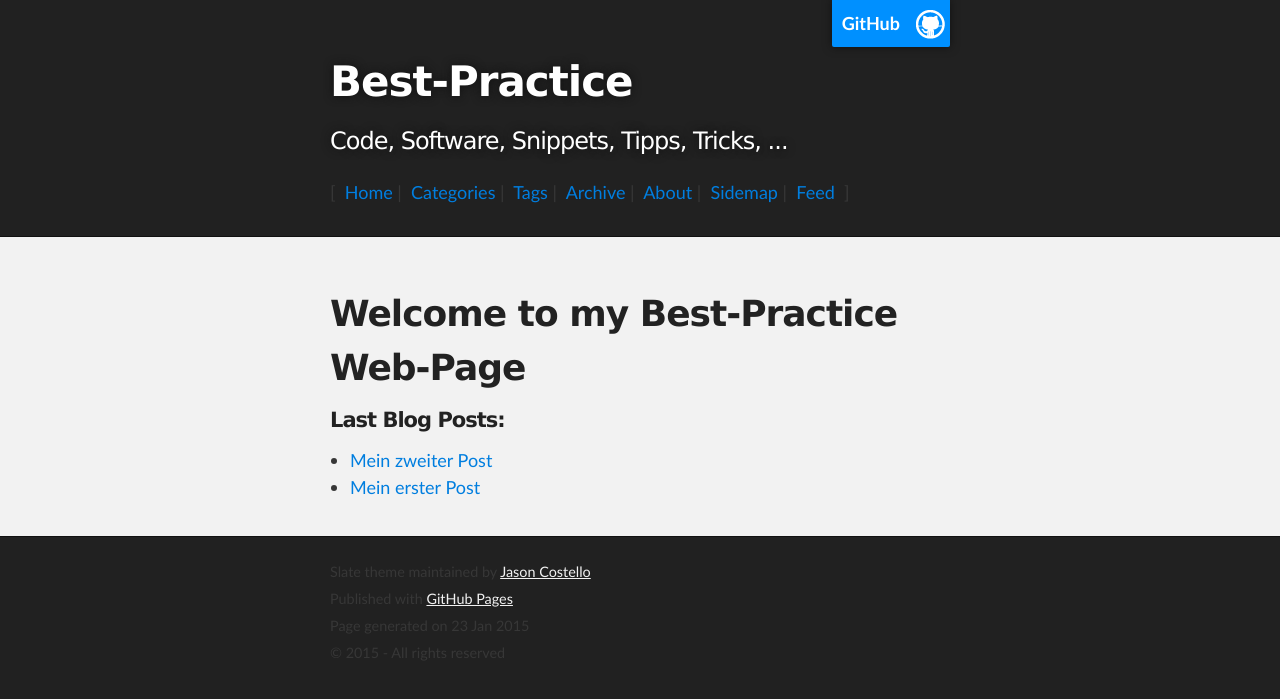
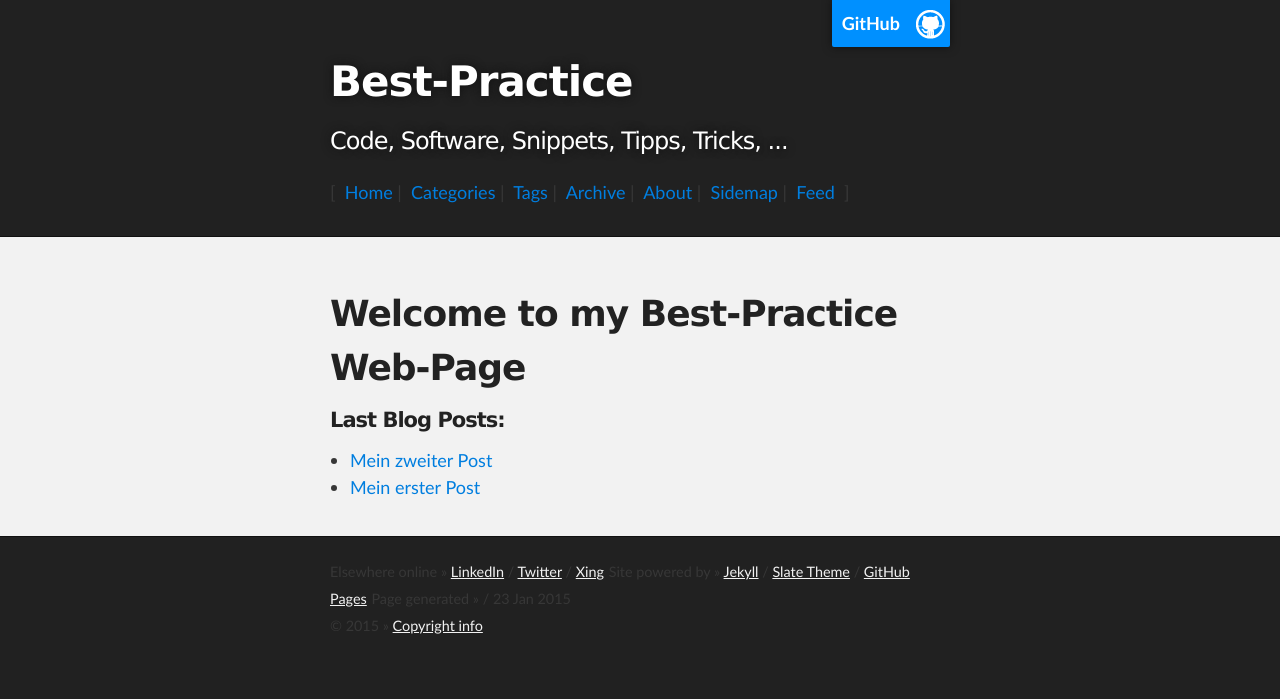
Before and after one commit to cniweb/best-practice, a Jekyll site: the page built from index.html, in a window 1280 px wide. Shown: the top 699 px of the page. Built offline with Jekyll 4.4.1, drawn with Linux system fonts in a browser that asks for light colours; the list of posts is cut into pages by our own code.

Commit message:
Update Footer

```diff
--- a/_includes/footer.html
+++ b/_includes/footer.html
@@ -1,11 +1,18 @@
     <div id="footer_wrap" class="outer">
       <footer class="inner">
-        <small>Slate theme maintained by <a href="https://github.com/jsncostello" target="_blank">Jason Costello</a></small><br>
-        <small>Published with <a href="http://pages.github.com" target="_blank">GitHub Pages</a></small><br>
-        <small>Page generated on {{ site.time | date_to_string }}</small><br>
-        <small>&copy; <time datetime="{{ site.time | date_to_xmlschema }}">{{ site.time | date: '%Y' }}</time> - All rights reserved</small>
+        <small>Elsewhere online <span>&raquo;</span>
+        <a href="http://www.linkedin.com/in/christianhaeussler/" target="_blank">LinkedIn</a> /
+        <a href="https://twitter.com/ChrisHaeusslerC" target="_blank">Twitter</a> /
+        <a href="https://www.xing.com/profile/Christian_Haeussler4" target="_blank">Xing</a></small>
+        <small>Site powered by <span>&raquo;</span>
+        <a href="http://jekyllrb.com" target="_blank">Jekyll</a> /
+        <a href="https://github.com/jsncostello" target="_blank">Slate Theme</a> /
+        <a href="http://pages.github.com" target="_blank">GitHub Pages</a></small>
+        <small>Page generated <span>&raquo;</span>
+        {{ site.author }} / {{ site.time | date_to_string }}</small><br>
+        <small>&copy; <time datetime="{{ site.time | date_to_xmlschema }}">{{ site.time | date: '%Y' }}
+        </time><span>&raquo;</span> <a href="{{ site.baseurl }}/copyright">Copyright info</a></small>
       </footer>
     </div>
-
   </body>
 </html>
```
